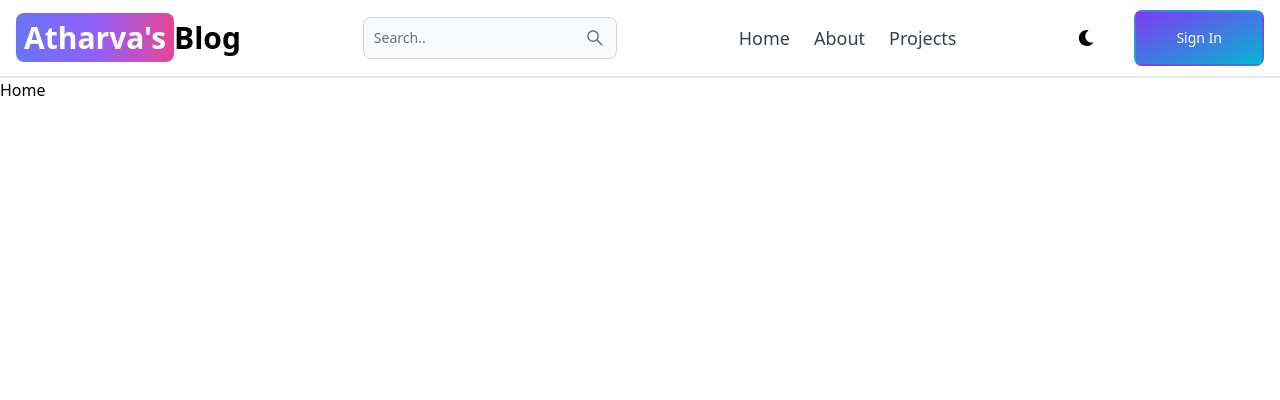
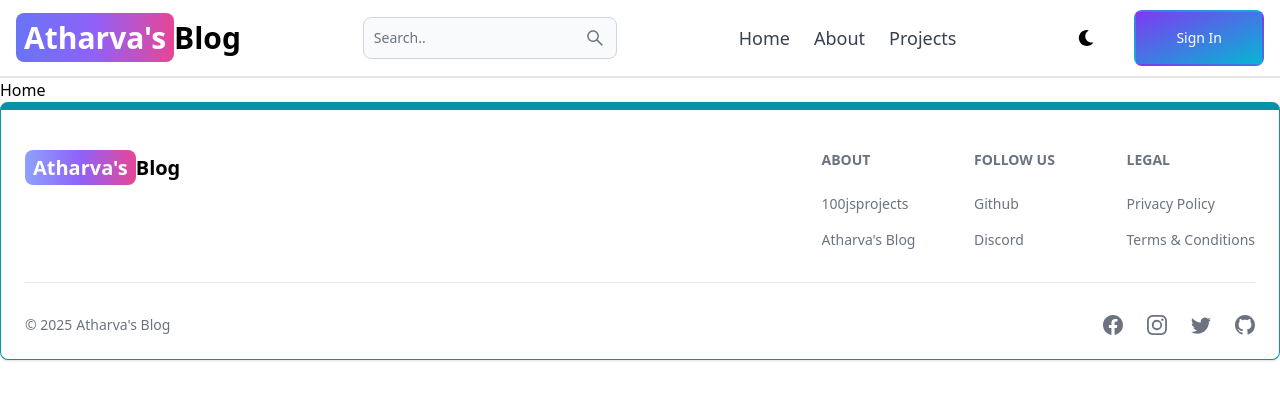
Before and after one commit to AtharvaSardesai1/MERN-Blog, a React (Vite) app in the folder client/: page /home in a window 1280 px wide. Shown: the top 400 px of the page. Built offline with nearby package versions, Linux system fonts and the light colour scheme.

Commit message:
added footer

```diff
--- a/client/src/App.jsx
+++ b/client/src/App.jsx
@@ -6,6 +6,7 @@
 import Signup from './pages/SignUp'
 import Dashboard from './pages/Dashboard'
 import Header from './compnents/Header'
+import Footer from './compnents/Footer'
 
 export default function App() {
   return (
@@ -20,6 +21,8 @@
       <Route path='/home' element={<Home />}></Route>
     </Routes>
 
+    <Footer></Footer>
+
     </BrowserRouter>
   )
 }
--- /dev/null
+++ b/client/src/compnents/Footer.jsx
@@ -0,0 +1,66 @@
+import React from 'react'
+import { Footer } from 'flowbite-react'
+import { Link } from 'react-router-dom'
+import { BsFacebook, BsInstagram, BsTwitter, BsGithub } from 'react-icons/bs'
+
+export default function FooterCom() {
+  return (
+    <Footer container className='border border-t-8 border-teal-500'>
+        <div className='w-full max-w-7x; mx-auto'>
+            <div className='grid w-full justify-between sm:flex md:grid-cols-1'>
+                <div className='mt-5 '>
+                    <Link to='/' className='self-center whitespace-nowrap text-lg sm:text-xl font-semibold dark:text-white'>
+                        <span className='px-2 py-1 bg-gradient-to-r from-indigo-400 via-purple-500 to-pink-500 rounded-lg text-white'>Atharva's</span>
+                        Blog
+                    </Link>
+                </div>
+                <div className='grid grid-cols-2 gap-8 sm:mt-4 sm:grid-cols-3 sm:gap-6'>
+                    <div>
+                        <Footer.Title title='About'/>
+                        <Footer.LinkGroup col>
+                            <Footer.Link href='https://100jsprojects.com' target='_blank' rel='noopener noreferrer'>
+                                100jsprojects
+                            </Footer.Link>
+                            <Footer.Link href='https://100jsprojects.com' target='_blank' rel='noopener noreferrer'>
+                                Atharva's Blog
+                            </Footer.Link>
+                        </Footer.LinkGroup>
+                    </div>
+                    <div>
+                        <Footer.Title title='Follow us'/>
+                        <Footer.LinkGroup col>
+                            <Footer.Link href='https://github.com/AtharvaSardesai1.com' target='_blank' rel='noopener noreferrer'>
+                                Github
+                            </Footer.Link>
+                            <Footer.Link href='#' target='_blank' rel='noopener noreferrer'>
+                                Discord
+                            </Footer.Link>
+                        </Footer.LinkGroup>
+                    </div>
+                    <div>
+                        <Footer.Title title='Legal'/>
+                        <Footer.LinkGroup col>
+                            <Footer.Link href='#' target='_blank' rel='noopener noreferrer'>
+                                Privacy Policy
+                            </Footer.Link>
+                            <Footer.Link href='#' target='_blank' rel='noopener noreferrer'>
+                                Terms &amp; Conditions
+                            </Footer.Link>
+                        </Footer.LinkGroup>
+                    </div>
+                </div>
+            </div>
+            <Footer.Divider />
+            <div className='w-full sm:flex sm:items-center sm:justify-between'>
+                <Footer.Copyright href='#' by="Atharva's Blog" year={new Date().getFullYear()}/>
+                <div className='flex gap-6 sm:mt-0 mt-4 sm:justify-center'>
+                    <Footer.Icon href='#' icon={BsFacebook} />
+                    <Footer.Icon href='#' icon={BsInstagram} />
+                    <Footer.Icon href='#' icon={BsTwitter} />
+                    <Footer.Icon href='https://github.com/AtharvaSardesai1.com' icon={BsGithub} />
+
+                </div>
+            </div>
+        </div>
+    </Footer>
+)}
```
